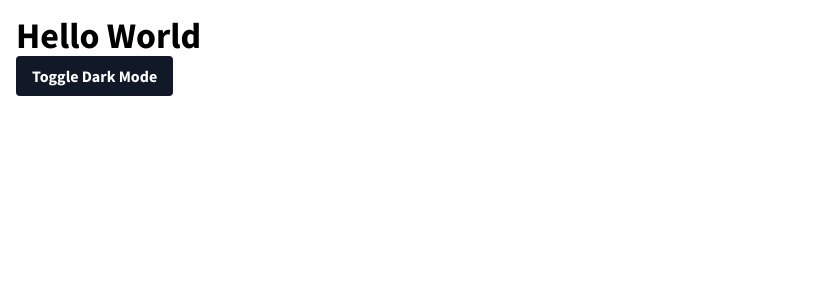
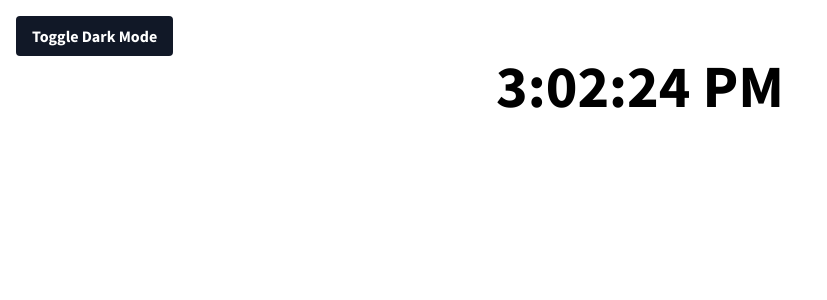
Before and after one commit to alandolsi/nextjs, a Next.js app: page / in a window 1280 px wide. Shown: the top 300 px of the page, without its empty margins (0-827 px from the left). Built offline with nearby package versions, Linux system fonts and the light colour scheme.

Commit message:
add dockerfile

```diff
--- a/src/pages/index.tsx
+++ b/src/pages/index.tsx
@@ -17,6 +17,13 @@ export default function Home() {
 
   const darkModeClass = isDark ? `bg-gray-900 text-white` : `bg-white text-black`;
 
+  // show current time live
+  const [time, setTime] = useState(new Date().toLocaleTimeString());
+
+  setInterval(() => {
+    setTime(new Date().toLocaleTimeString());
+  }, 1000);
+
   return (
     <>
       <Head>
@@ -26,8 +33,8 @@ export default function Home() {
         <link rel='icon' href='/favicon.ico' />
       </Head>
       <main className={`${darkModeClass} ${sourceSansPro.className} h-screen`}>
-        <main className='mx-auto mx-7xl p-4'>
-          <h1 className='text-4xl font-bold'>Hello World</h1>
+        <main>
+          <div className='mx-auto mx-7xl p-4'>
             <button
               className={
                 isDark
@@ -37,6 +44,10 @@ export default function Home() {
               onClick={toggleDarkMode}>
               Toggle Dark Mode
             </button>
+            <div className='flex justify-center items-center'>
+              <p className='text-6xl font-bold'>{time}</p>
+            </div>
+          </div>
         </main>
       </main>
     </>
```
Lines whose indentation alone changed are shown as unchanged.
